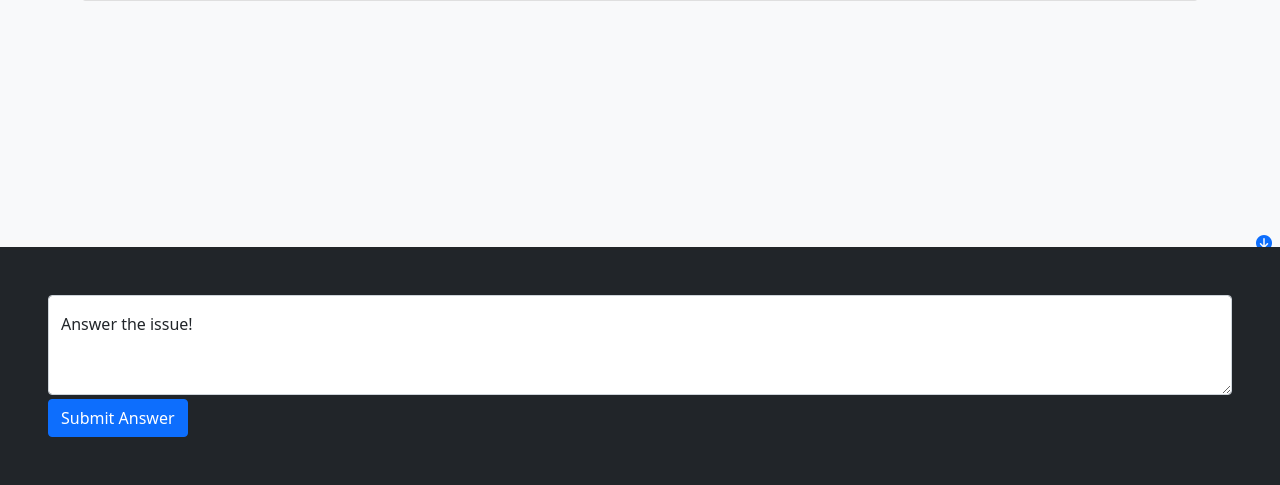
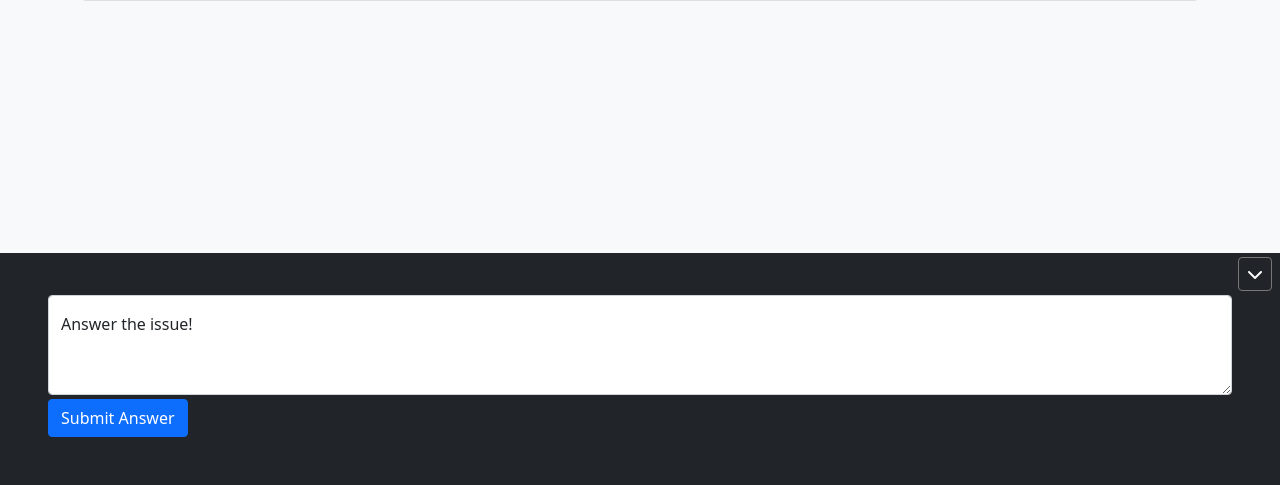
Before and after one commit to amill251/3155-Q-A-Project, a Flask app: template flask_app/templates/viewquestion.html in a window 1280 px wide, after a click that opens the changed part. Shown: the part 315-800 px from the top of the page. Run offline with Flask 2, Linux system fonts and the light colour scheme; the template is opened without the code that fills it, so the values that code supplies are empty; some libraries are stand-ins or nearby versions.

Commit message:
Made pleasent UI Changes

```diff
--- a/flask_app/static/scripts/viewquestion.js
+++ b/flask_app/static/scripts/viewquestion.js
@@ -99,30 +99,38 @@ function createHTMLAnswerTemplate(answerData) {
     let downvote = ''
 
     if (answerData.votes.uservotes == 'upvote') {
-        upvote = ' btn-success'
-        downvote = ' btn-light'
+        upvote = ' btn-vote-green'
+        downvote = ' btn-vote-light'
     } else if (answerData.votes.uservotes == 'downvote') {
-        upvote = ' btn-light'
-        downvote = ' btn-danger'
+        upvote = ' btn-vote-light'
+        downvote = ' btn-vote-red'
     } else {
-        upvote = ' btn-light'
-        downvote = ' btn-light'
+        upvote = ' btn-vote-light'
+        downvote = ' btn-vote-light'
     }
 
     let answer = `
     <div class="card mb-3">
-        <button class="btn m-2` + upvote + `" onclick="voteAnswer(` + answerData.answer_id + `,'upvote')">Upvote</button>
-        <button class="btn m-2` + downvote + `" onclick="voteAnswer( `+ answerData.answer_id + `,'downvote')">Downvote</button>
-        <div><h3>` + answerData.votes.total_votes + `</h3></div>
         <div class="card-header">
             <div class="row">
                 <div class="col-8">` + answerData.username + `</div>
                 <div class="col-4 text-end">` + datetime + `</div>
             </div>
         </div>
-        <div class="card-body">
-            <div class="card mt-0">
-                <div class="card-body" style="background-color: rgba(73, 167, 86, 0.329);">
+        <div class="card-body d-flex">
+            <div class="p-2">
+                <div class="btn-vote p-1` + upvote + `" onclick="voteAnswer(` + answerData.answer_id + `,'upvote')">
+                    <i class="fas fa-arrow-up" style="font-size: 20px;"></i>
+                </div>
+                <div style="height: 33.33%" class="p-1">
+                    <div class="m-0 d-flex justify-content-center align-items-center" style="line-height: 1.25rem;">` + answerData.votes.total_votes + `</div>
+                </div>
+                <div class="btn-vote p-1` + downvote + `" onclick="voteAnswer( `+ answerData.answer_id + `,'downvote')">
+                    <i class="fas fa-arrow-down" style="font-size: 20px;"></i>
+                </div>
+            </div>
+            <div class="card mt-0 w-100">
+                <div class="card-body">
                     ` + answerData.contents + `
                 </div>
             </div>
--- a/flask_app/static/styles/style.css
+++ b/flask_app/static/styles/style.css
@@ -1,21 +1,47 @@
-.h-100px {
-    height: 200px;
-}
-
-.row {
-    padding-top: 10px;
-    padding-bottom: 10px;
-}
-
-.card {
-    box-shadow: 0 3px 6px 0px rgba(0,0,0,0.16);
-    padding: 15px 10px;
+body {
+    background: #eee
 }
 
 .w-45 {
     width: 45% !important;
 }
 
-.pl-3 {
-    padding-left: 1rem;
+
+.btn-vote {
+    height: 33.33%; border: 1px solid #aaa; border-radius: .25rem; box-shadow: 0 1px 2px 0px rgba(0,0,0,0.16);
 }
+
+.btn-vote:hover {
+    cursor: pointer;
+    box-shadow: 0 3px 6px 0px rgba(0,0,0,0.16);
+    color: white
+}
+
+.btn-vote-green {
+    background-color: green;
+    color: #eee;
+}
+
+.btn-vote-red {
+    background-color: red;
+    color: #eee;
+}
+
+.btn-vote-light {
+    background-color: white;
+    color: black;
+}
+
+.btn-vote-light:hover {
+    background-color: #eee;
+    color: black;
+}
+
+.btn-answer {
+    border: 1px solid #777; border-radius: .25rem
+}
+
+.btn-answer:hover {
+    cursor: pointer;
+    background-color: #444;
+}
--- a/flask_app/templates/viewquestion.html
+++ b/flask_app/templates/viewquestion.html
@@ -5,7 +5,7 @@
     <meta charset="UTF-8">
     <meta name="viewport" content="width=device-width, initial-scale=1.0">
     <meta http-equiv="X-UA-Compatible" content="ie=edge">
-    <link rel="stylesheet" type="text/css" href="{{ url_for('static',filename='styles/feedstyle.css') }}">
+    <link rel="stylesheet" type="text/css" href="{{ url_for('static',filename='styles/style.css') }}">
     <link rel="stylesheet" href="https://stackpath.bootstrapcdn.com/bootstrap/4.3.1/css/bootstrap.min.css"
         integrity="sha384-ggOyR0iXCbMQv3Xipma34MD+dH/1fQ784/j6cY/iJTQUOhcWr7x9JvoRxT2MZw1T" crossorigin="anonymous">
     <script src="https://code.jquery.com/jquery-3.6.0.min.js"
@@ -44,7 +44,7 @@
                 <a class="nav-link active" href="#" onclick="logout()">Logout</a>
         </ul>
     </nav>
-    <div class="container" style="margin-bottom: 18%;">
+    <div class="container">
         <div class="row">
             <div class="col-12">
                 <div class="m-4">
@@ -134,16 +134,16 @@
         </div>
     </div>
     </div>
-    <div class="fixed-bottom mr-2" style="margin-bottom: 18%; text-align: right;">
-        <a data-toggle="collapse" id="top-arrow" href="#collapse1"><i class="fas fa-arrow-circle-down"></i></a>
-    </div>
     <div class="fixed-bottom m-2" style="text-align: right;">
         <a data-toggle="collapse" id='bottom-arrow' href="#collapse1"><i class="fas fa-arrow-circle-up"></i></a>
     </div>
 </body>
 <footer>
     <div id="collapse1" class="panel-collapse collapse">
-        <div class="fixed-bottom p-5 bg-dark">
+        <div class="fixed-bottom px-5 pb-5 bg-dark">
+            <div class="d-flex justify-content-end py-1 pr-2 mr-n5">
+                <a data-toggle="collapse" id='top-arrow' href="#collapse1"><i class="fas fa-chevron-down text-white p-2 btn-answer"></i></a>
+            </div>
             <div class="form-floating">
                 <textarea class="form-control" placeholder="Answer me!" id="answer-question"
                     style="height: 100px"></textarea>
@@ -154,12 +154,12 @@
     </div>
 </footer>
 <script>
-    $('#top-arrow').hide();
+    $('#top-arrow').fadeOut();
     $('#bottom-arrow').on("click", function () {
-        $('#top-arrow').show();
+        $('#top-arrow').fadeIn();
     });
     $('#top-arrow').on("click", function () {
-        $('#top-arrow').hide();
+        $('#top-arrow').fadeOut();
     });
 </script>
 
```
